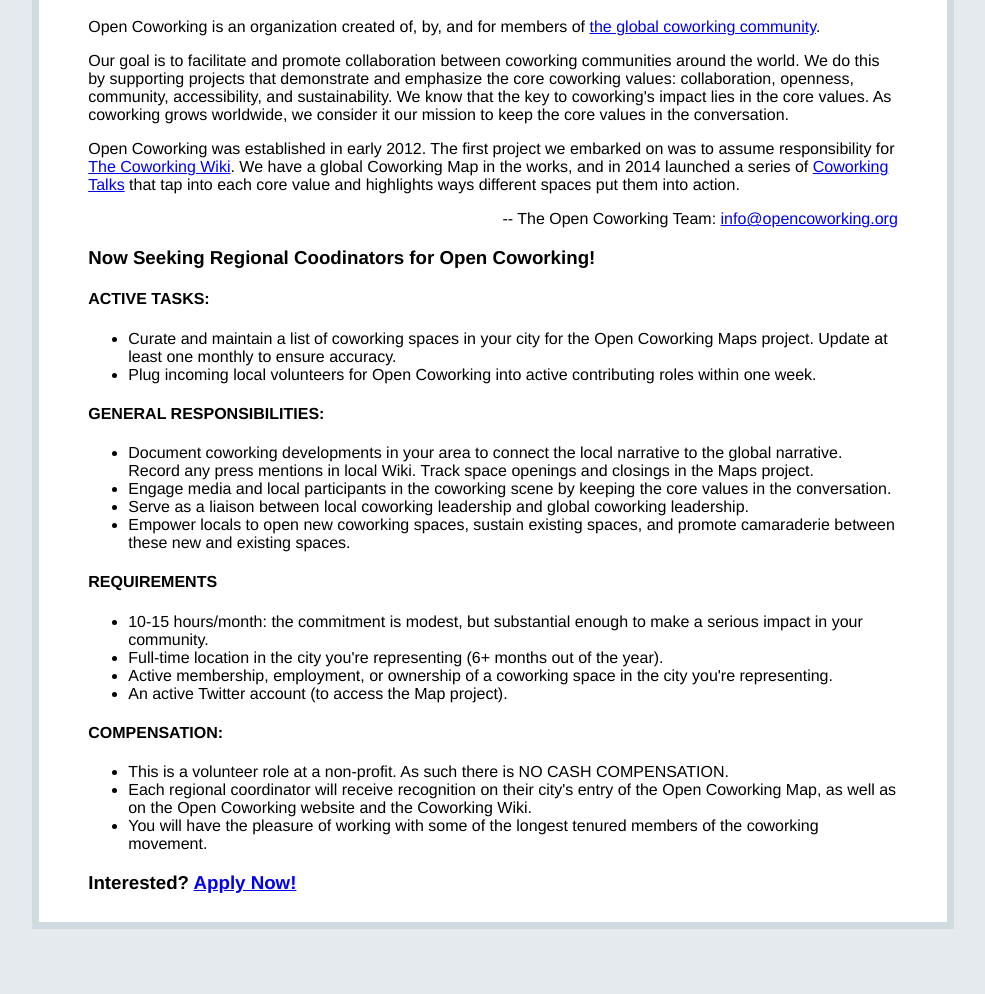
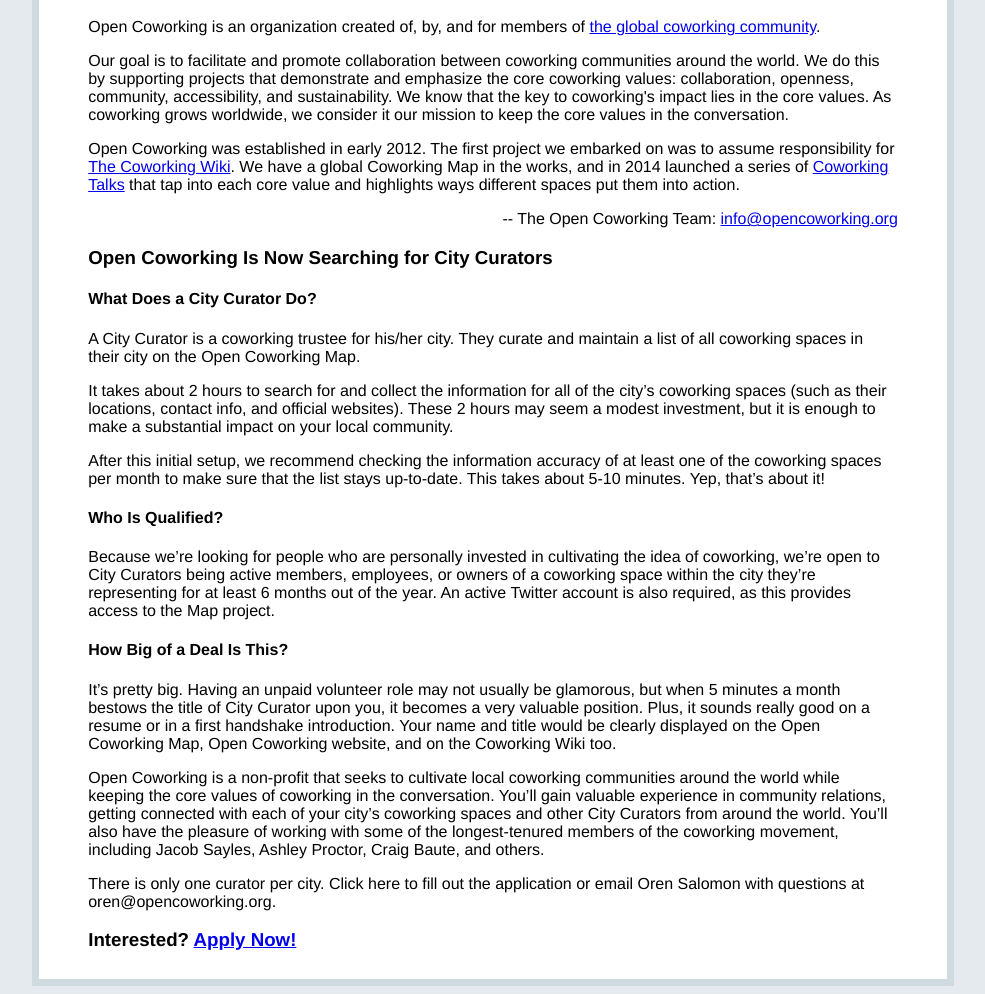
Before and after one commit to coworking/opencoworking-site, a plain HTML site: page index.html in a window 1280 px wide. Shown: the part 64-1058 px from the top of the page, without its empty margins (27-1012 px from the left). Before the commit the page ends 1001 px from the top, so only its background shows below. Drawn offline with Linux system fonts and the light colour scheme.

Commit message:
gcuc 2015 updated text

```diff
--- a/index.html
+++ b/index.html
@@ -73,36 +73,37 @@ Let us know and we'll get you setup on the team.
 <iframe src="https://docs.google.com/forms/d/1R0343e9uEqZmLJ272EUFaxr29w9SsI8xmcQnRcSANBc/viewform?embedded=true" width="760" height="640" frameborder="0" marginheight="0" marginwidth="0">Loading...</iframe>
 -->
 
-<p><h3>Now Seeking Regional Coodinators for Open Coworking!</h3></p>
+<p><h3>Open Coworking Is Now Searching for City Curators</h3></p>
 
-<h4>ACTIVE TASKS:</h4>
-<ul>
-<li>Curate and maintain a list of coworking spaces in your city for the Open Coworking Maps project. Update at least one monthly to ensure accuracy. </li>
-<li>Plug incoming local volunteers for Open Coworking into active contributing roles within one week. </li>
-</ul>
+<h4>What Does a City Curator Do?</h4>
+<p>
+A City Curator is a coworking trustee for his/her city. They curate and maintain a list of all coworking spaces in their city on the Open Coworking Map.
+</p>
 
-<h4>GENERAL RESPONSIBILITIES:</h4>
-<ul>
-<li>Document coworking developments in your area to connect the local narrative to the global narrative. Record any press mentions in local Wiki. Track space openings and closings in the Maps project.</li>
-<li>Engage media and local participants in the coworking scene by keeping the core values in the conversation.</li>
-<li>Serve as a liaison between local coworking leadership and global coworking leadership.</li>
-<li>Empower locals to open new coworking spaces, sustain existing spaces, and promote camaraderie between these new and existing spaces.</li>
-</ul>
+<p>
+It takes about 2 hours to search for and collect the information for all of the city’s coworking spaces (such as their locations, contact info, and official websites). These 2 hours may seem a modest investment, but it is enough to make a substantial impact on your local community.
+</p>
 
-<h4>REQUIREMENTS </h4>
-<ul>
-<li>10-15 hours/month: the commitment is modest, but substantial enough to make a serious impact in your community.  </li>
-<li>Full-time location in the city you're representing (6+ months out of the year).</li>
-<li>Active membership, employment, or ownership of a coworking space in the city you're representing.</li>
-<li>An active Twitter account (to access the Map project).</li>
-</ul>
+<p>
+After this initial setup, we recommend checking the information accuracy of at least one of the coworking spaces per month to make sure that the list stays up-to-date. This takes about 5-10 minutes. Yep, that’s about it!
+</p>
 
-<h4>COMPENSATION:</h4>
-<ul>
-<li>This is a volunteer role at a non-profit. As such there is NO CASH COMPENSATION.</li>
-<li>Each regional coordinator will receive recognition on their city's entry of the Open Coworking Map, as well as on the Open Coworking website and the Coworking Wiki. </li>
-<li>You will have the pleasure of working with some of the longest tenured members of the coworking movement. </li>
-</ul>
+<h4>Who Is Qualified?</h4>
+<p>
+Because we’re looking for people who are personally invested in cultivating the idea of coworking, we’re open to City Curators being active members, employees, or owners of a coworking space within the city they’re representing for at least 6 months out of the year. An active Twitter account is also required, as this provides access to the Map project.
+</p>
+
+<h4>How Big of a Deal Is This?</h4>
+<p>
+It’s pretty big. Having an unpaid volunteer role may not usually be glamorous, but when 5 minutes a month bestows the title of City Curator upon you, it becomes a very valuable position. Plus, it sounds really good on a resume or in a first handshake introduction. Your name and title would be clearly displayed on the Open Coworking Map, Open Coworking website, and on the Coworking Wiki too.
+</p>
+<p>
+Open Coworking is a non-profit that seeks to cultivate local coworking communities around the world while keeping the core values of coworking in the conversation. You’ll gain valuable experience in community relations, getting connected with each of your city’s coworking spaces and other City Curators from around the world. You’ll also have the pleasure of working with some of the longest-tenured members of the coworking movement, including Jacob Sayles, Ashley Proctor, Craig Baute, and others.
+</p>
+
+<p>
+There is only one curator per city. Click here to fill out the application or email Oren Salomon with questions at oren@opencoworking.org.
+</p>
 
 <h3>Interested?
 <a href="https://docs.google.com/forms/d/1vHkdToyQYi-CX_YnWVQ-DqUpZ06HqSdSA4HWNjZpGUg/viewform">Apply Now!</a>
```
